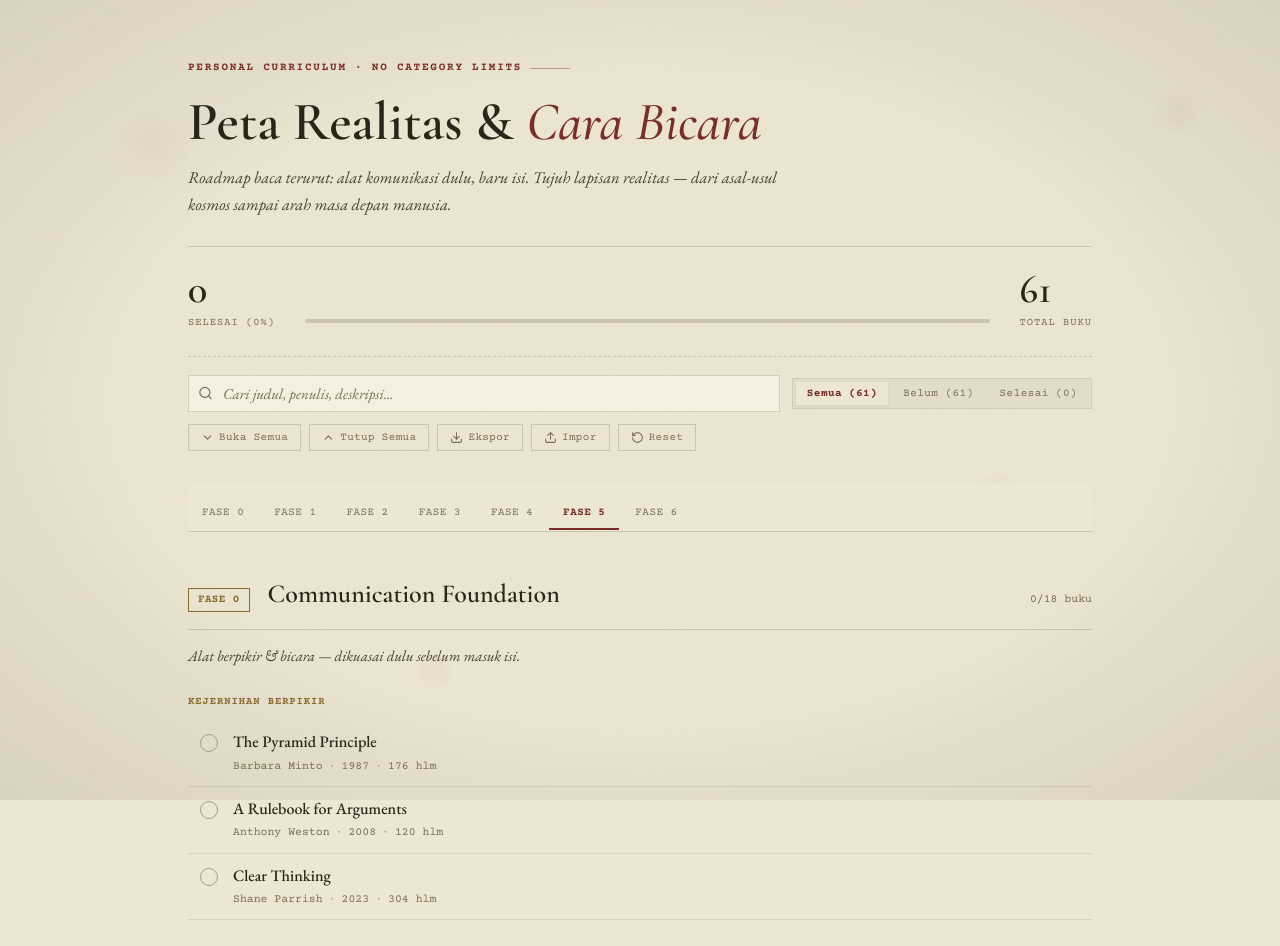
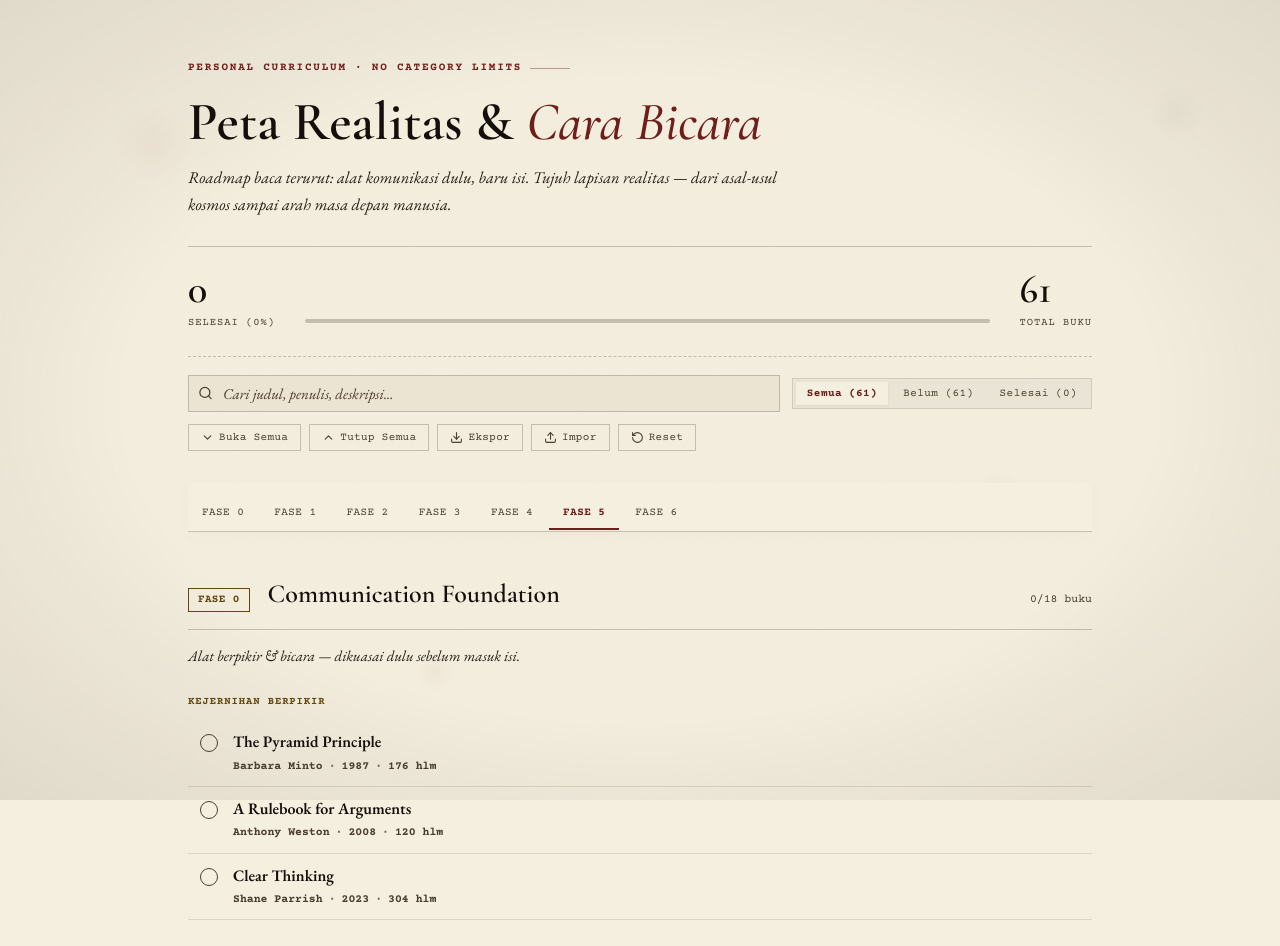
Before and after one commit to muhammadfaza16/silly-davinci, a React (Vite) app: page / in a window 1280 px wide. Shown: the top 946 px of the page. Built offline with nearby package versions, Linux system fonts and the light colour scheme.

Commit message:
style: improve font and background contrast ratio for better legibility

```diff
--- a/src/index.css
+++ b/src/index.css
@@ -1,17 +1,17 @@
 @import url('https://fonts.googleapis.com/css2?family=Cormorant+Garamond:ital,wght@0,500;0,600;1,500&family=EB+Garamond:ital,wght@0,400;0,500;1,400&family=Courier+Prime:ital,wght@0,400;0,700;1,400&display=swap');
 
 :root {
-  --paper: #EDE6D3;
-  --paper-deep: #E4DBC4;
-  --panel: #F4EFDF;
-  --ink: #2C2418;
-  --ink-soft: #4A4232;
-  --muted: #7A7057;
-  --faint: #A79D82;
-  --oxblood: #7A2E2A;
-  --brass: #8C6D2F;
-  --rule: rgba(44, 36, 24, 0.16);
-  --rule-soft: rgba(44, 36, 24, 0.09);
+  --paper: #F5EFE0;
+  --paper-deep: #EBE3D0;
+  --panel: #ECE4D2;
+  --ink: #140F0A;
+  --ink-soft: #282016;
+  --muted: #4A3F2F;
+  --faint: #706450;
+  --oxblood: #6E1E1B;
+  --brass: #63470D;
+  --rule: rgba(32, 24, 14, 0.22);
+  --rule-soft: rgba(32, 24, 14, 0.12);
 }
 
 * {
@@ -441,7 +441,7 @@ nav.phasenav button .badge-dot {
   flex-shrink: 0;
   margin-top: 3px;
   border-radius: 50%;
-  border: 1.3px solid var(--faint);
+  border: 1.5px solid var(--muted);
   display: flex;
   align-items: center;
   justify-content: center;
@@ -485,7 +485,7 @@ nav.phasenav button .badge-dot {
 
 .book-title {
   font-size: 16px;
-  font-weight: 500;
+  font-weight: 600;
   line-height: 1.4;
   color: var(--ink);
   transition: color 0.15s ease;
@@ -495,6 +495,7 @@ nav.phasenav button .badge-dot {
   font-family: 'Courier Prime', monospace;
   font-size: 11.5px;
   color: var(--muted);
+  font-weight: 700;
   margin-top: 4px;
   display: flex;
   align-items: center;
@@ -508,6 +509,7 @@ nav.phasenav button .badge-dot {
 
 .book.done .book-meta {
   color: var(--faint);
+  font-weight: 400;
 }
 
 .book.done .book-title {
@@ -520,7 +522,7 @@ nav.phasenav button .badge-dot {
   background: none;
   border: none;
   cursor: pointer;
-  color: var(--faint);
+  color: var(--muted);
   padding: 4px;
   flex-shrink: 0;
   margin-top: 3px;
@@ -546,10 +548,10 @@ nav.phasenav button .badge-dot {
 }
 
 .book-desc p {
-  font-size: 14px;
-  line-height: 1.65;
+  font-size: 14.5px;
+  line-height: 1.68;
   color: var(--ink-soft);
-  font-style: italic;
+  font-style: normal;
   padding-top: 9px;
   padding-right: 8px;
   border-top: 1px dashed var(--rule);
```
